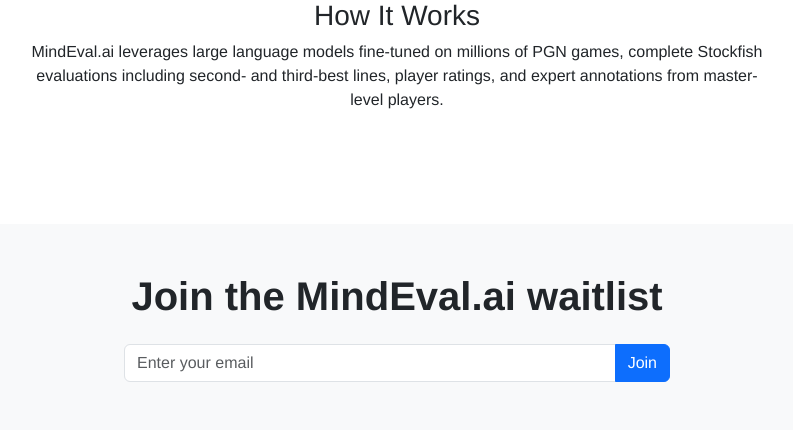
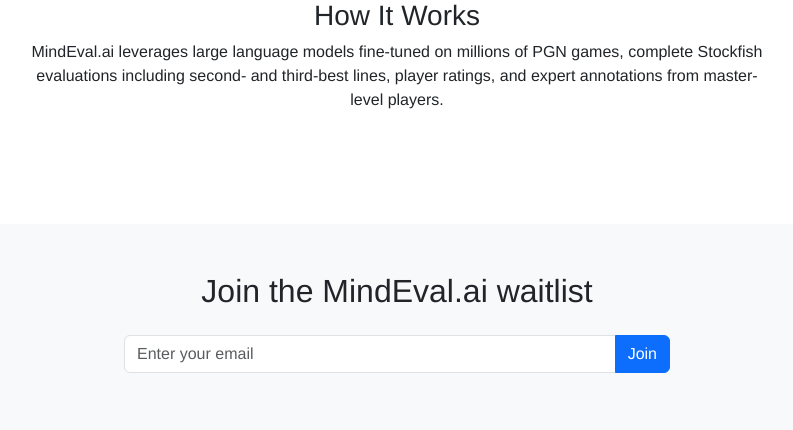
Before and after one commit to MaxKho/MindEvalAI, a Flask app: page / in a window 1280 px wide. Shown: the part 955-1385 px from the top of the page, without its empty margins (243-1036 px from the left). After the commit the page ends 1328 px from the top, so only its background shows below. Run offline with Flask 3, Linux system fonts and the light colour scheme.

Commit message:
Animate signup section and revert heading style

```diff
--- a/templates/index.html
+++ b/templates/index.html
@@ -79,8 +79,8 @@
     </section>
 
     <section id="signup" class="py-5 bg-light mt-5">
-        <div class="container text-center">
-            <h2 class="display-6 fw-bold mb-4">Join the MindEval.ai waitlist</h2>
+        <div class="container text-center feature opacity-0">
+            <h2 class="mb-4">Join the MindEval.ai waitlist</h2>
             <form action="{{ url_for('signup') }}" method="post" class="row justify-content-center">
                 <div class="col-md-6">
                     <div class="input-group">
```
